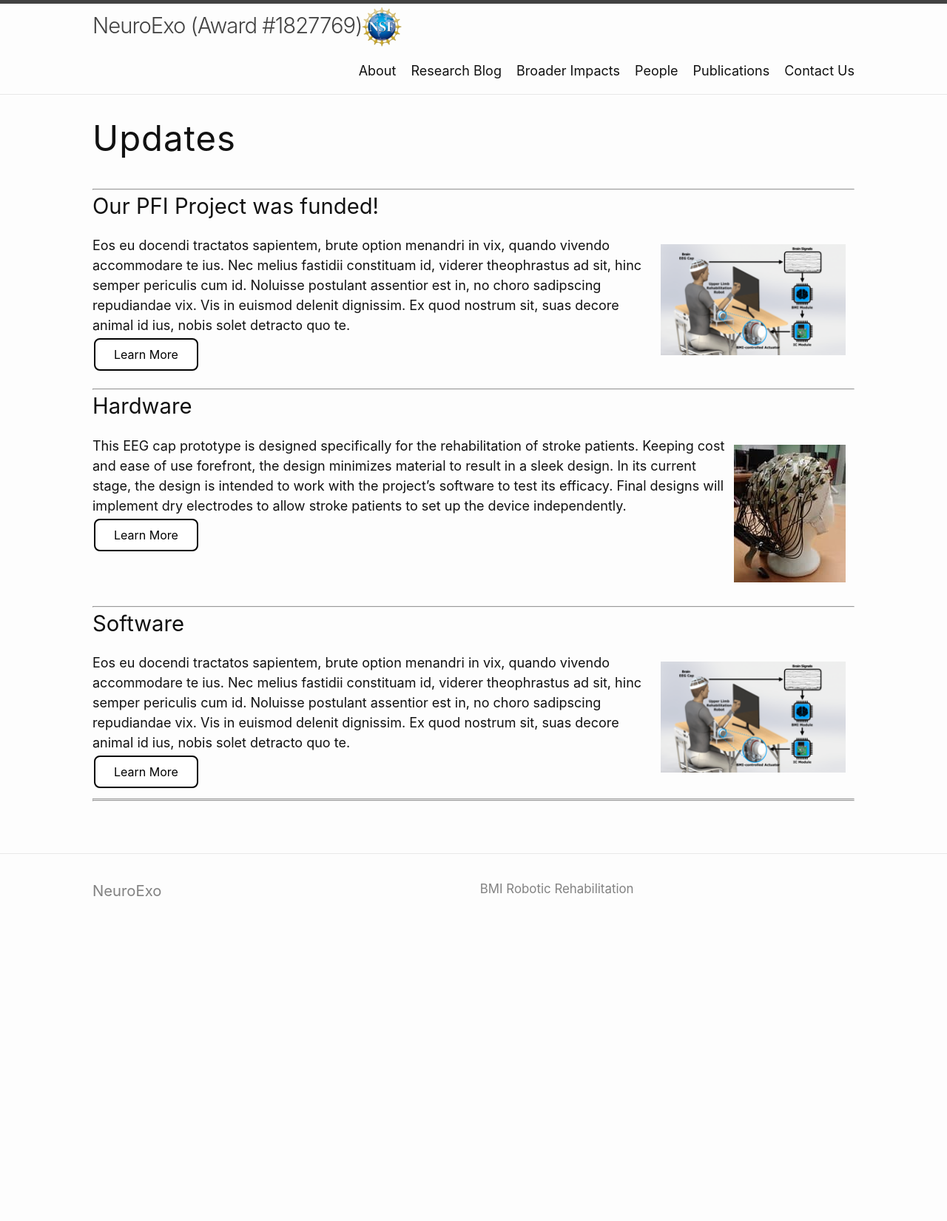
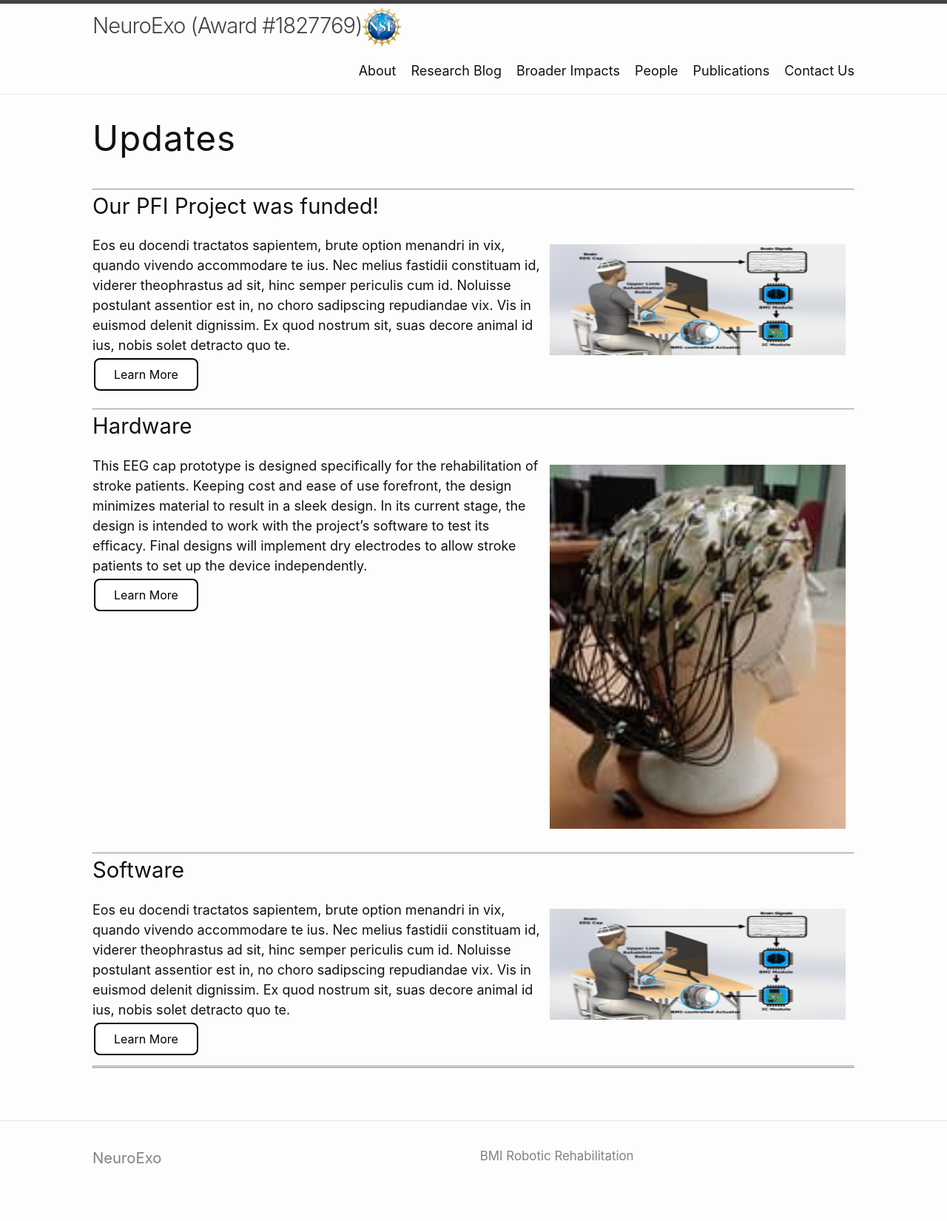
Before and after one commit to arcraik/neuroexo-website, a Jekyll site: the page built from updates.md, in a window 1280 px wide. Shown: the whole page at 74% size. Built offline with Jekyll 4.4.1, drawn with Linux system fonts in a browser that asks for light colours; before the commit the page ends 1289 px from its top, so only the background shows below that.

Commit message:
Update _base.scss

```diff
--- a/_sass/minima/_base.scss
+++ b/_sass/minima/_base.scss
@@ -70,7 +70,22 @@ img.peoplepic{
 
 img.section {
   padding: 12px;
+  width: 400px;
 }
+figure.post {
+  float: left;
+  width: 450px;
+}
+figure.rpost {
+  width: 450px;
+  float: right;
+}
+figure.section {
+  padding: 12px;
+  float: right;
+  width: 450px;
+}
+
 
 
 div.section {
```
